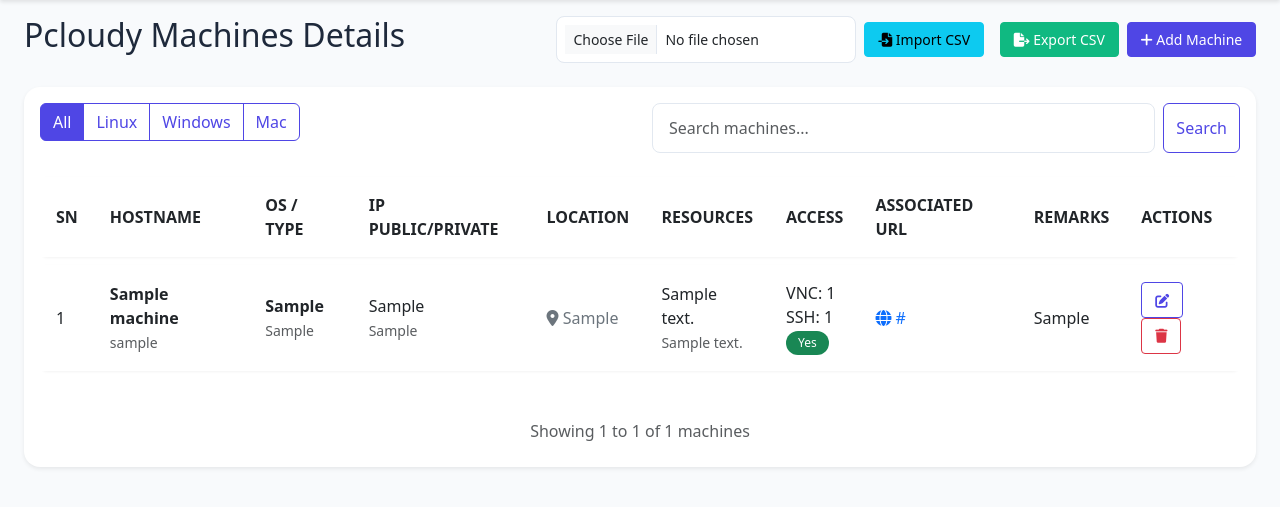
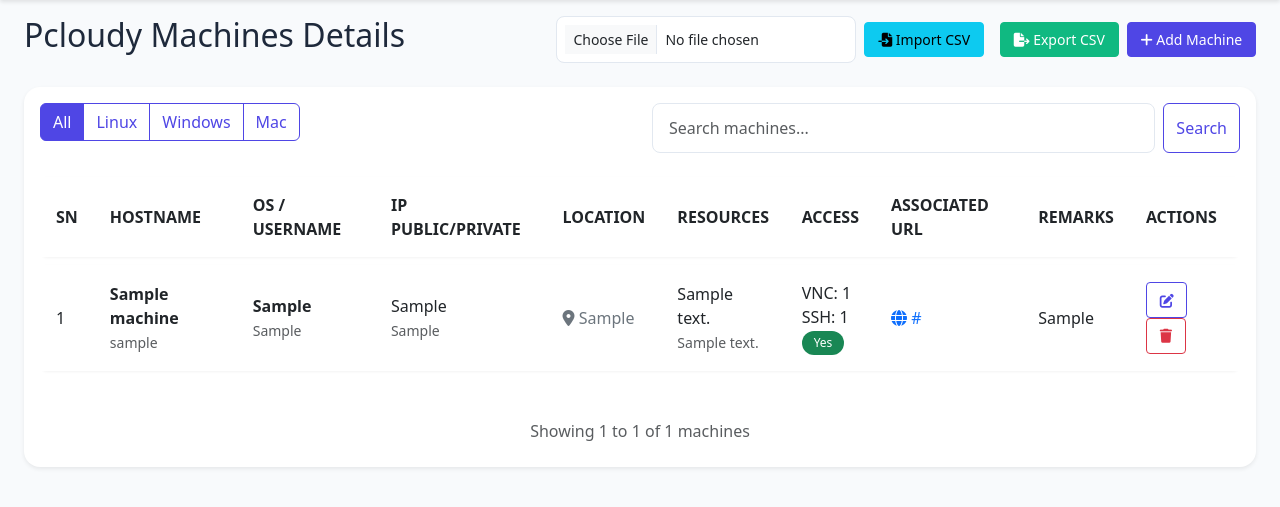
Before and after one commit to bikee1235/BMAS, a Flask app: page /user/dashboard in a window 1280 px wide. Shown: the part 58-565 px from the top of the page. Run offline with Flask 3, Linux system fonts and the light colour scheme; a user stored in the database is signed in; tables that the repository leaves empty hold one stand-in row (values such as "Sample post").

Commit message:
Update dashboard.html

```diff
--- a/server_management/templates/admin/dashboard.html
+++ b/server_management/templates/admin/dashboard.html
@@ -51,8 +51,8 @@
                     <tr>
                         <th>SN</th>
                         <th>HOSTNAME</th>
-                        <th>OS / TYPE</th>
-                        <th>IP PUBLIC/PRIVATE</th>  <!-- Changed from IP ADDRESS -->
+                        <th>OS / USERNAME</th>  <!-- Changed from OS / TYPE -->
+                        <th>IP PUBLIC/PRIVATE</th>
                         <th>LOCATION</th>
                         <th>RESOURCES</th>
                         <th>ACCESS</th>
```
